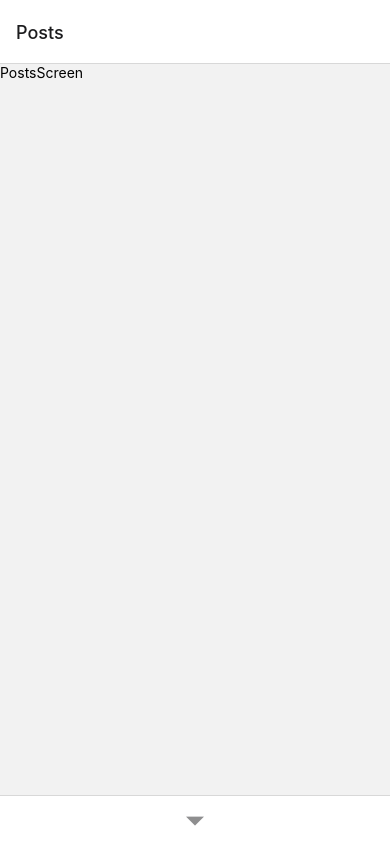
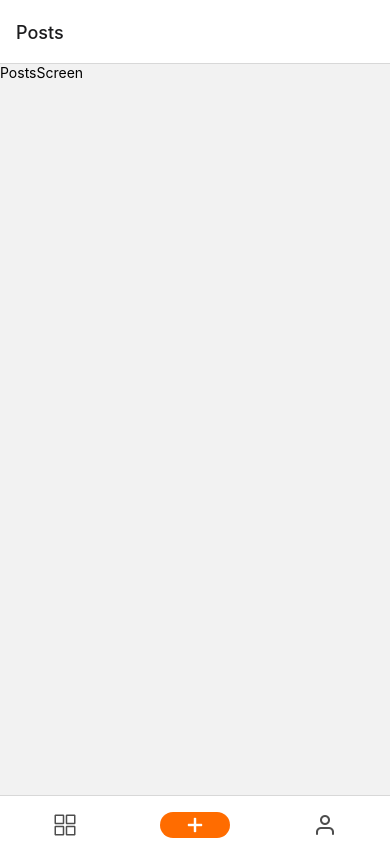
Before and after one commit to Gavru4/rn-01, a React Native app in the folder my-hw-01/: screen /Login in a window 390 px wide. Built offline with nearby package versions, Linux system fonts and the light colour scheme.

Commit message:
created tabBar and tabBarStyle

```diff
--- a/my-hw-01/App.js
+++ b/my-hw-01/App.js
@@ -1,5 +1,5 @@
 import * as Font from "expo-font";
-import { useState } from "react";
+import React, { useState } from "react";
 import AppLoading from "expo-app-loading";
 import { NavigationContainer } from "@react-navigation/native";
 import { useRoute } from "./router";
--- a/my-hw-01/Screens/auth/LoginScreen.js
+++ b/my-hw-01/Screens/auth/LoginScreen.js
@@ -1,3 +1,4 @@
+import React from "react";
 import { StatusBar } from "expo-status-bar";
 import { useEffect, useState } from "react";
 
--- a/my-hw-01/Screens/auth/RegistrationScreen.js
+++ b/my-hw-01/Screens/auth/RegistrationScreen.js
@@ -1,3 +1,4 @@
+import React from "react";
 import { StatusBar } from "expo-status-bar";
 import { useEffect, useState } from "react";
 
--- a/my-hw-01/Screens/main/CommentsScreen.js
+++ b/my-hw-01/Screens/main/CommentsScreen.js
@@ -1,4 +1,4 @@
-import {} from "react-native";
+import React from "react";
 import { View, Text, StyleSheet } from "react-native";
 
 const CommentsScreen = () => {
--- a/my-hw-01/Screens/main/CreatePostsScreen.js
+++ b/my-hw-01/Screens/main/CreatePostsScreen.js
@@ -1,4 +1,4 @@
-import {} from "react-native";
+import React from "react";
 import { View, Text, StyleSheet } from "react-native";
 
 const CreatePostsScreen = () => {
--- a/my-hw-01/Screens/main/Home.js
+++ b/my-hw-01/Screens/main/Home.js
@@ -1,4 +1,4 @@
-import {} from "react-native";
+import React from "react";
 import { View, Text, StyleSheet } from "react-native";
 
 const HomeScreen = () => {
--- a/my-hw-01/Screens/main/MapScreen.js
+++ b/my-hw-01/Screens/main/MapScreen.js
@@ -1,4 +1,4 @@
-import {} from "react-native";
+import React from "react";
 import { View, Text, StyleSheet } from "react-native";
 
 const MapScreen = () => {
--- a/my-hw-01/Screens/main/PostsScreen.js
+++ b/my-hw-01/Screens/main/PostsScreen.js
@@ -1,4 +1,4 @@
-import {} from "react-native";
+import React from "react";
 import { View, Text, StyleSheet } from "react-native";
 
 const PostsScreen = () => {
--- a/my-hw-01/Screens/main/ProfileScreen.js
+++ b/my-hw-01/Screens/main/ProfileScreen.js
@@ -1,4 +1,4 @@
-import {} from "react-native";
+import React from "react";
 import { View, Text, StyleSheet } from "react-native";
 
 const ProfileScreen = () => {
--- a/my-hw-01/package.json
+++ b/my-hw-01/package.json
@@ -11,6 +11,7 @@
   },
   "dependencies": {
     "@expo-google-fonts/inter": "^0.2.2",
+    "@expo/vector-icons": "^13.0.0",
     "@react-native-community/masked-view": "^0.1.11",
     "@react-navigation/bottom-tabs": "^6.3.1",
     "@react-navigation/native": "^6.0.10",
--- a/my-hw-01/router.js
+++ b/my-hw-01/router.js
@@ -1,5 +1,10 @@
+import React from "react";
+import { StyleSheet } from "react-native";
 import { createStackNavigator } from "@react-navigation/stack";
 import { createBottomTabNavigator } from "@react-navigation/bottom-tabs";
+
+const AuthStack = createStackNavigator();
+const MainTab = createBottomTabNavigator();
 
 import RegistrationScreen from "./Screens/auth/RegistrationScreen";
 import LoginScreen from "./Screens/auth/LoginScreen";
@@ -11,9 +16,10 @@ import ProfileScreen from "./Screens/main/ProfileScreen";
 // import icons
 import { Ionicons } from "@expo/vector-icons";
 import { Feather } from "@expo/vector-icons";
-
-const AuthStack = createStackNavigator();
-const MainTab = createBottomTabNavigator();
+import { Entypo } from "@expo/vector-icons";
+import { TouchableOpacity } from "react-native-gesture-handler";
+import { View } from "react-native-web";
+import FontAwesome from "@expo/vector-icons/FontAwesome";
 
 export const useRoute = (isAuth) => {
   if (!isAuth) {
@@ -37,30 +43,72 @@ export const useRoute = (isAuth) => {
     );
   }
   return (
-    <MainTab.Navigator tabBarOptions={{ showLabel: false }}>
+    <MainTab.Navigator
+      paddingTop="10"
+      screenOptions={{
+        tabBarShowLabel: false,
+        tabBarStyle: { paddingTop: 10 },
+      }}
+    >
       <MainTab.Screen
         name="Posts"
         component={PostsScreen}
         options={{
           tabBarIcon: ({ focused, size, color }) => {
-            <Ionicons
-              name="grid-outline"
-              size={24}
-              color={"rgba(33, 33, 33, 0.8)"}
-            />;
+            console.log("focused :>> ", focused);
+            console.log("color :>> ", color);
+            {
+              // focused ? (color = "red") : (color = "#FF6C00");
+            }
+            return (
+              <Ionicons
+                name="grid-outline"
+                size={24}
+                color="rgba(33, 33, 33, 0.8)"
+              />
+            );
           },
         }}
       />
-      <MainTab.Screen name="CreatePosts" component={CreatePostsScreen} />
+      <MainTab.Screen
+        name="CreatePosts"
+        component={CreatePostsScreen}
+        style={styles.container}
+        options={{
+          tabBarIcon: ({ focused, size, color }) => {
+            return (
+              <TouchableOpacity style={styles.addBtnWrap}>
+                <Entypo name="plus" size={24} color="#FFFFFF" />
+              </TouchableOpacity>
+            );
+          },
+        }}
+      />
+
       <MainTab.Screen
         name="Profile"
         component={ProfileScreen}
         options={{
           tabBarIcon: ({ focused, size, color }) => {
-            <Feather name="user" size={size} color={color} />;
+            return (
+              <Feather name="user" size={24} color="rgba(33, 33, 33, 0.8)" />
+            );
           },
         }}
       />
     </MainTab.Navigator>
   );
 };
+
+const styles = StyleSheet.create({
+  addBtnWrap: {
+    flex: 1,
+    // height: 10,
+    width: 70,
+    justifyContent: "center",
+    alignItems: "center",
+
+    borderRadius: 20,
+    backgroundColor: "#FF6C00",
+  },
+});
```
